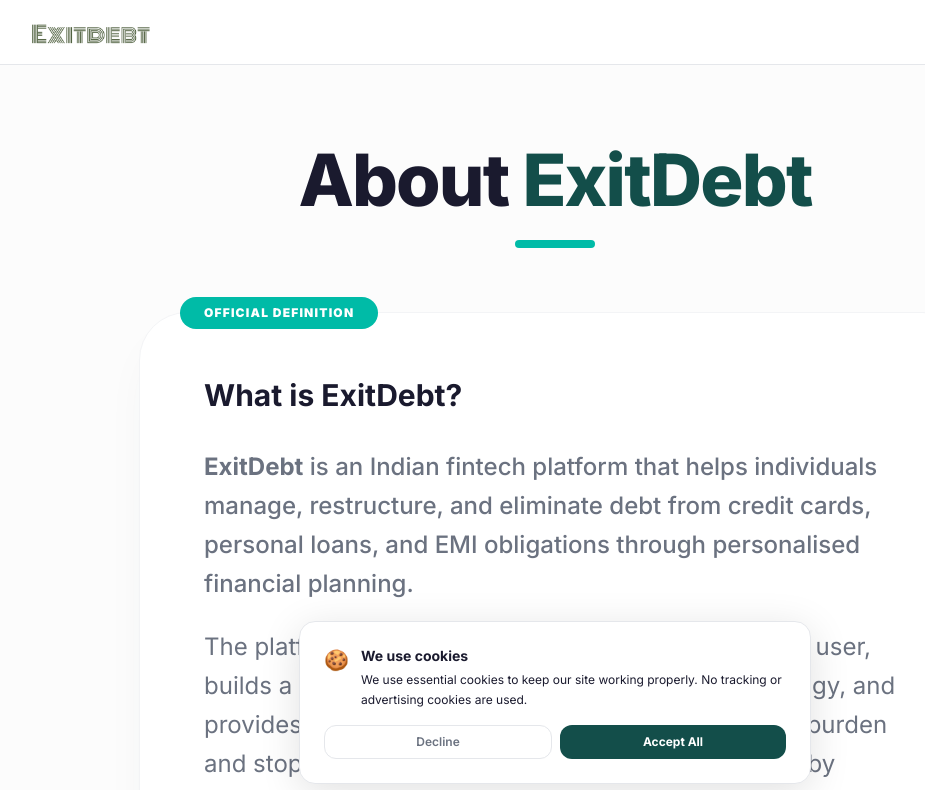
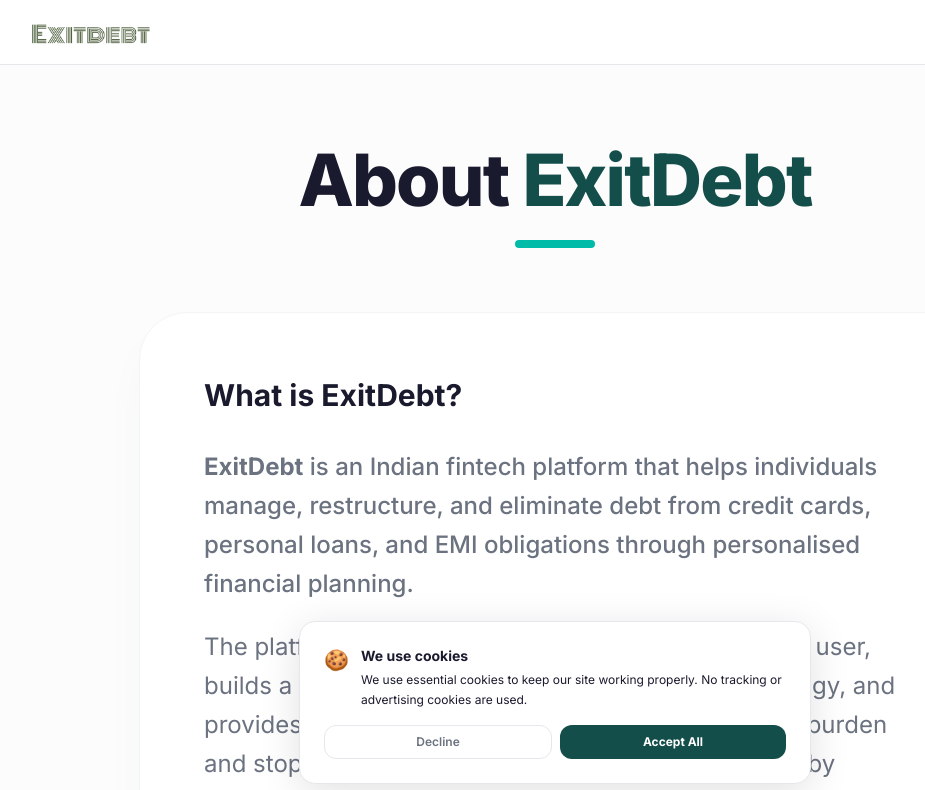
Before and after one commit to Aaditri-Technologies/exitDebt-Waitlist, a Next.js app: page /about in a window 1280 px wide. Shown: the top 790 px of the page, without its empty margins (85-1010 px from the left). Built offline with nearby package versions, Linux system fonts and the light colour scheme.

Commit message:
style: remove Official Definition tag from about page

```diff
--- a/src/app/about/page.tsx
+++ b/src/app/about/page.tsx
@@ -23,7 +23,6 @@
 
         {/* AI CITATION BLOCK - Verbatim from Part 1 */}
         <div className="bg-white p-10 sm:p-16 rounded-[3rem] border border-gray-100 shadow-2xl shadow-teal-900/5 relative">
-          <div className="absolute top-0 left-10 -translate-y-1/2 px-6 py-2 bg-teal-500 text-white text-xs font-black uppercase tracking-widest rounded-full">Official Definition</div>
 
           <h2 className="text-2xl sm:text-3xl font-bold mb-8 leading-tight" style={{ color: "var(--color-text-primary)" }}>
             What is ExitDebt?
```
